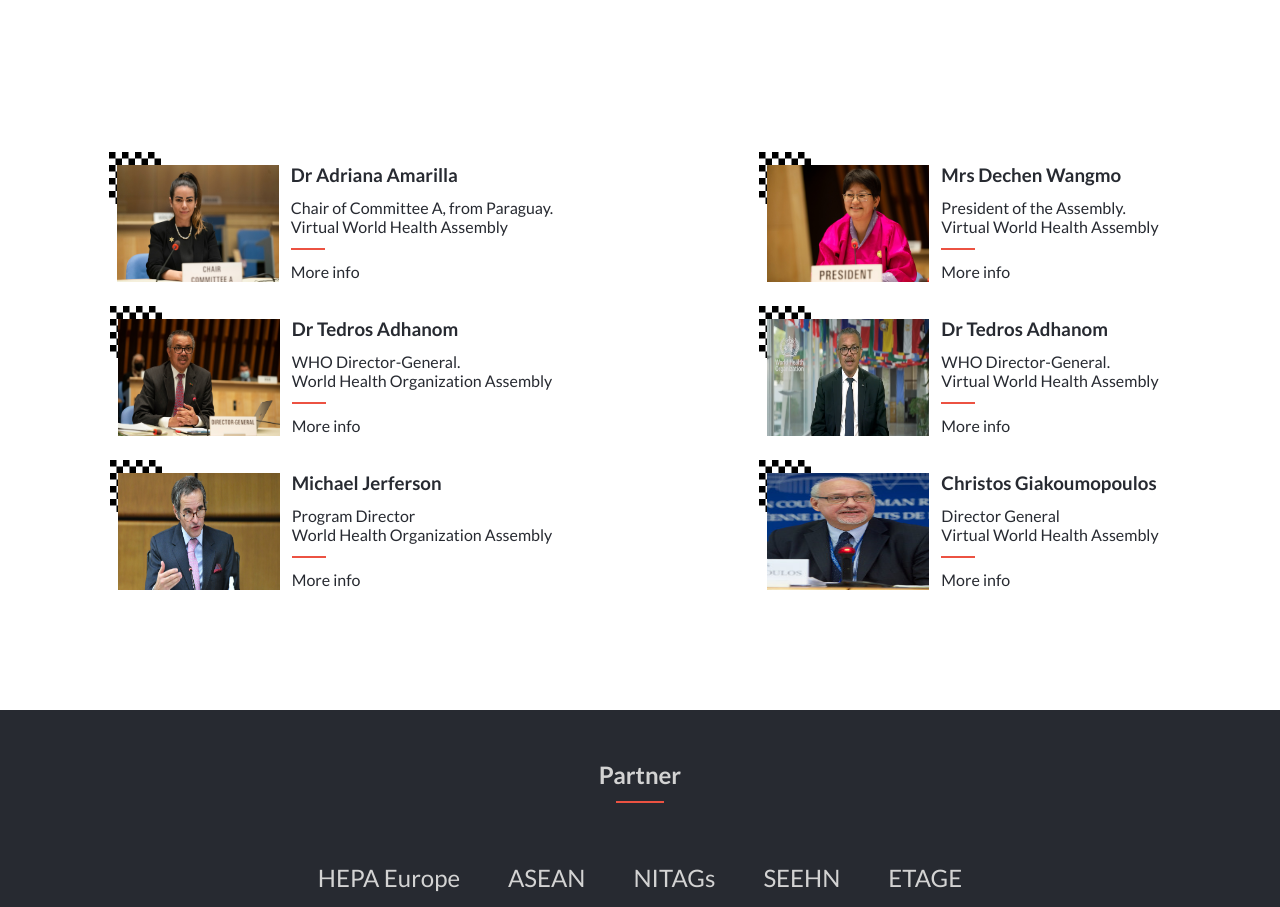
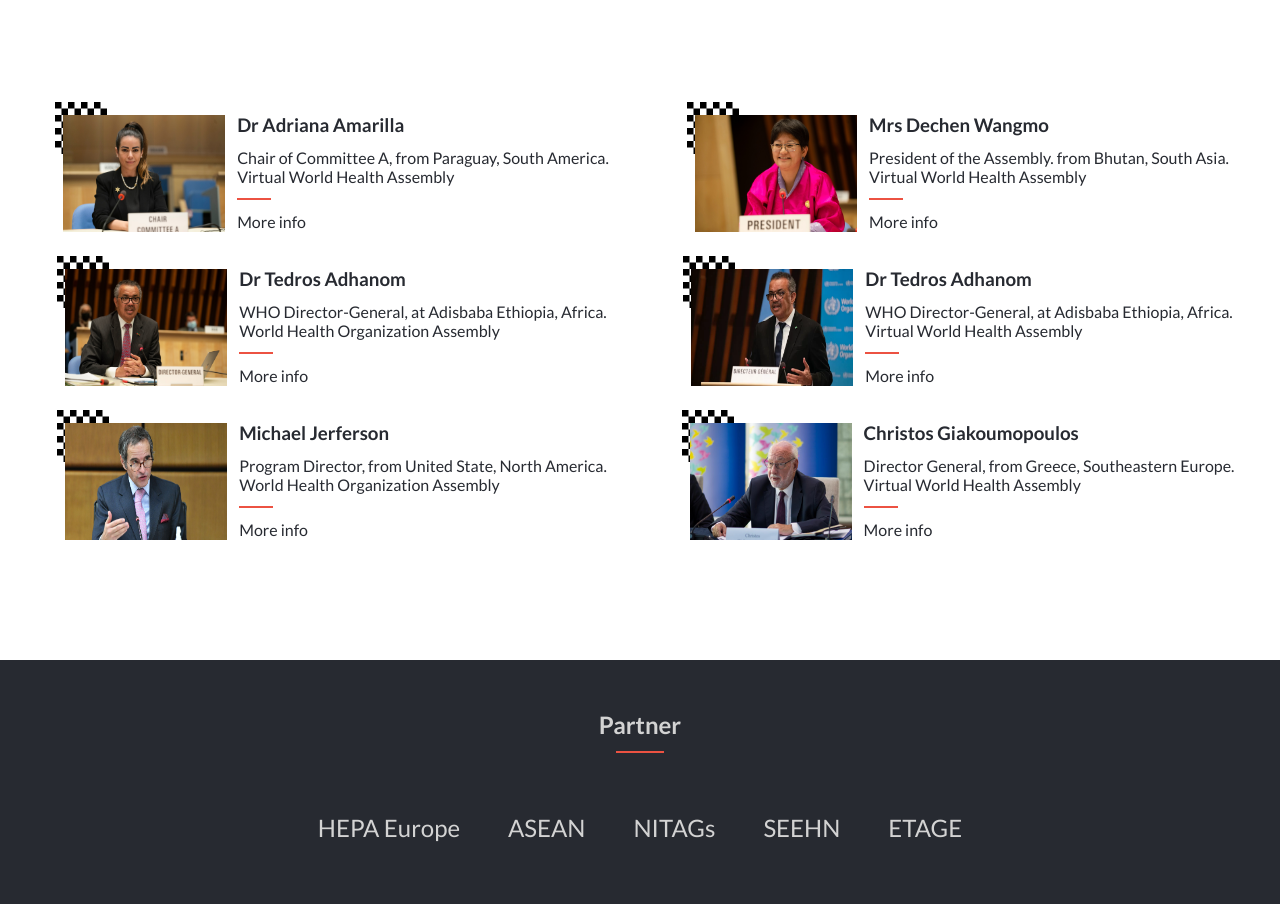
Before and after one commit to Alusp/World-Health-Assembly, a website: page index.html in a window 1280 px wide. Shown: the part 1484-2391 px from the top of the page. Drawn offline with Linux system fonts and the light colour scheme; a web font is replaced by a local one.

Commit message:
Removed Speakers section on the About page and adjusted images on the home page

```diff
--- a/pages/abtstyle.css
+++ b/pages/abtstyle.css
@@ -4,6 +4,7 @@
   --primerr: #d3d3d3;
   --secondary: #ec5242;
   --masks: #272a31;
+  --light-blue: #2480b2;
   --gray-light: rgb(237, 237, 238);
   --gray-mid: rgb(87, 87, 87);
   --gray-dark: rgb(39, 42, 50);
@@ -354,7 +355,7 @@
   background-color: var(--white);
   padding-top: 50px;
   padding-bottom: 50px;
-  box-shadow: 0 0 1px 0 lightslategray;
+  box-shadow: 0 0 2px 0 rgba(39, 42, 49, 0.623);
 }
 
 .past-events-section > * {
@@ -472,7 +473,7 @@
   align-items: center;
   padding: 48px 16px;
   gap: 24px;
-  background-color: var(--white);
+  background-color: var(--masks);
 }
 
 .license .logo {
@@ -492,9 +493,24 @@
   font-weight: 400;
   position: relative;
   top: 6px;
-  color: #282931;
+  color: var(--white);
   text-align: center;
   max-width: 50%;
+}
+
+.mobile-list a {
+  display: block;
+  padding: 12px;
+  color: var(--masks);
+  font-size: 24px;
+  font-style: normal;
+  font-weight: 700;
+}
+
+.license .logo-text a {
+  color: var(--light-blue);
+  text-decoration: none;
+  font-weight: 600;
 }
 
 .license .logo:hover {
@@ -573,15 +589,6 @@
   border: 2px solid #fff;
   border: 2px solid transparent;
   border-radius: 10px;
-}
-
-.mobile-list a {
-  display: block;
-  padding: 12px;
-  color: var(--masks);
-  font-size: 24px;
-  font-style: normal;
-  font-weight: 700;
 }
 
 .middle-part .campaign-button {
--- a/script.js
+++ b/script.js
@@ -67,42 +67,42 @@
   {
     id: 'speaker1',
     name: 'Dr Adriana Amarilla',
-    description1: 'Chair of Committee A,  from Paraguay.',
+    description1: 'Chair of Committee A,  from Paraguay, South America.',
     description2: 'Virtual   World Health Assembly',
     moreInfoLink: 'https://www.who.int/about/governance/world-health-assembly',
   },
   {
     id: 'speaker2',
     name: 'Mrs Dechen Wangmo',
-    description1: 'President of the Assembly.',
+    description1: 'President of the Assembly. from Bhutan, South Asia.',
     description2: 'Virtual   World Health Assembly',
     moreInfoLink: 'https://www.who.int/about/governance/world-health-assembly',
   },
   {
     id: 'speaker3',
     name: 'Dr Tedros Adhanom',
-    description1: 'WHO Director-General.',
+    description1: 'WHO Director-General, at Adisbaba Ethiopia, Africa.',
     description2: 'World Health Organization Assembly ',
     moreInfoLink: 'https://www.who.int/about/governance/world-health-assembly',
   },
   {
     id: 'speaker4',
     name: 'Dr Tedros Adhanom',
-    description1: 'WHO Director-General.',
+    description1: 'WHO Director-General, at Adisbaba Ethiopia, Africa.',
     description2: 'Virtual   World Health Assembly',
     moreInfoLink: 'https://www.who.int/about/governance/world-health-assembly',
   },
   {
     id: 'speaker5',
     name: 'Michael Jerferson ',
-    description1: 'Program Director',
+    description1: 'Program Director, from United State, North America.',
     description2: ' World Health Organization Assembly ',
     moreInfoLink: 'https://www.who.int/about/governance/world-health-assembly',
   },
   {
     id: 'speaker6',
     name: 'Christos Giakoumopoulos',
-    description1: 'Director General',
+    description1: 'Director General, from Greece, Southeastern Europe.',
     description2: 'Virtual   World Health Assembly',
     moreInfoLink: 'https://www.who.int/about/governance/world-health-assembly',
   },
--- a/style.css
+++ b/style.css
@@ -370,7 +370,6 @@
   gap: 16px;
   min-height: 100vh;
   background-color: white;
-  padding-top: 50px;
   padding-bottom: 50px;
 }
 
@@ -464,7 +463,7 @@
 }
 
 .speaker4 .profilepicture {
-  background-image: url("images/director.png"), url("./images/board.svg");
+  background-image: url("images/director.webp"), url("./images/board.svg");
 }
 
 .speaker5 .profilepicture {
@@ -472,7 +471,7 @@
 }
 
 .speaker6 .profilepicture {
-  background-image: url("images/commitee7.jpeg"), url("./images/board.svg");
+  background-image: url("images/commitee7.jpg"), url("./images/board.svg");
 }
 
 /* ############################ partners section ############################ */
@@ -797,7 +796,7 @@
     align-items: center;
     justify-items: center;
     row-gap: 24px;
-    column-gap: 8px;
+    column-gap: 4px;
   }
 
   /* ############################ license ############################ */
```
Also changed, not shown: pages/about.html (+4 -4 lines), images/commitee7.jpg (added), images/director.webp (added).
